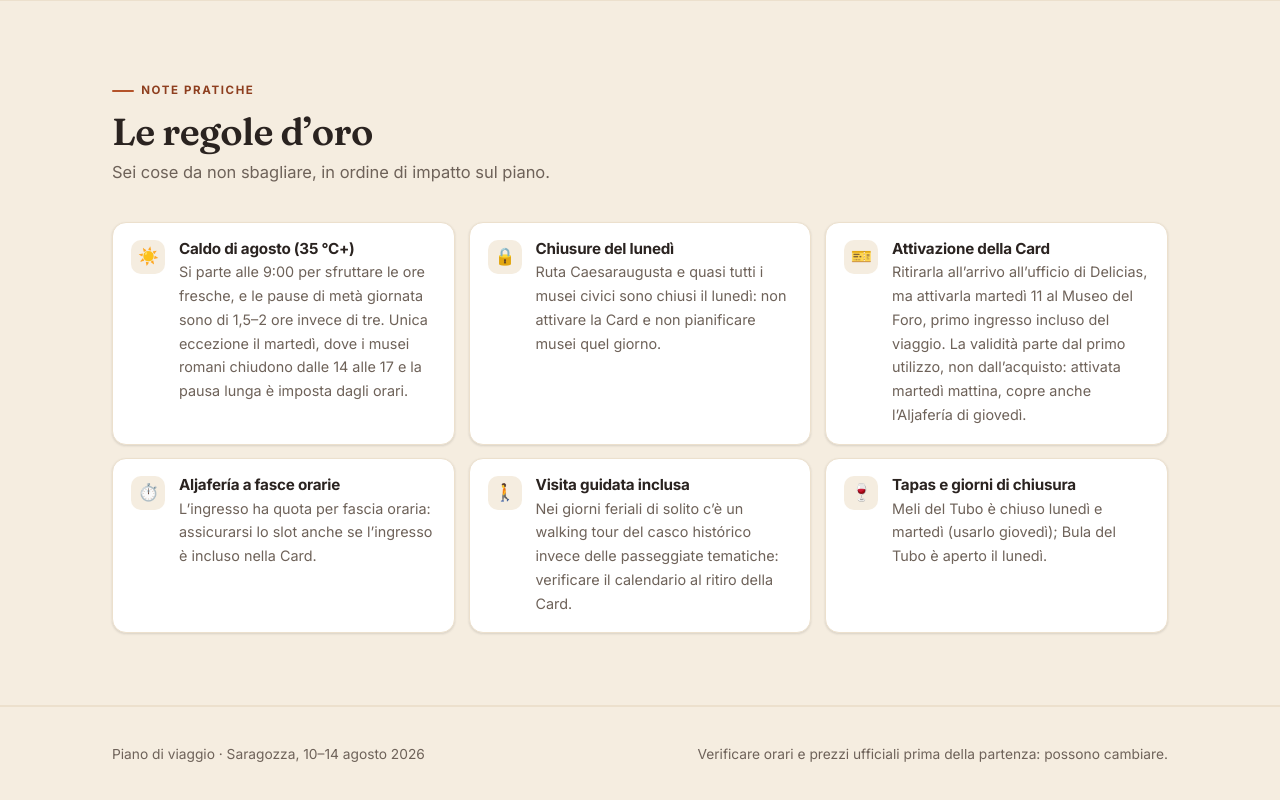
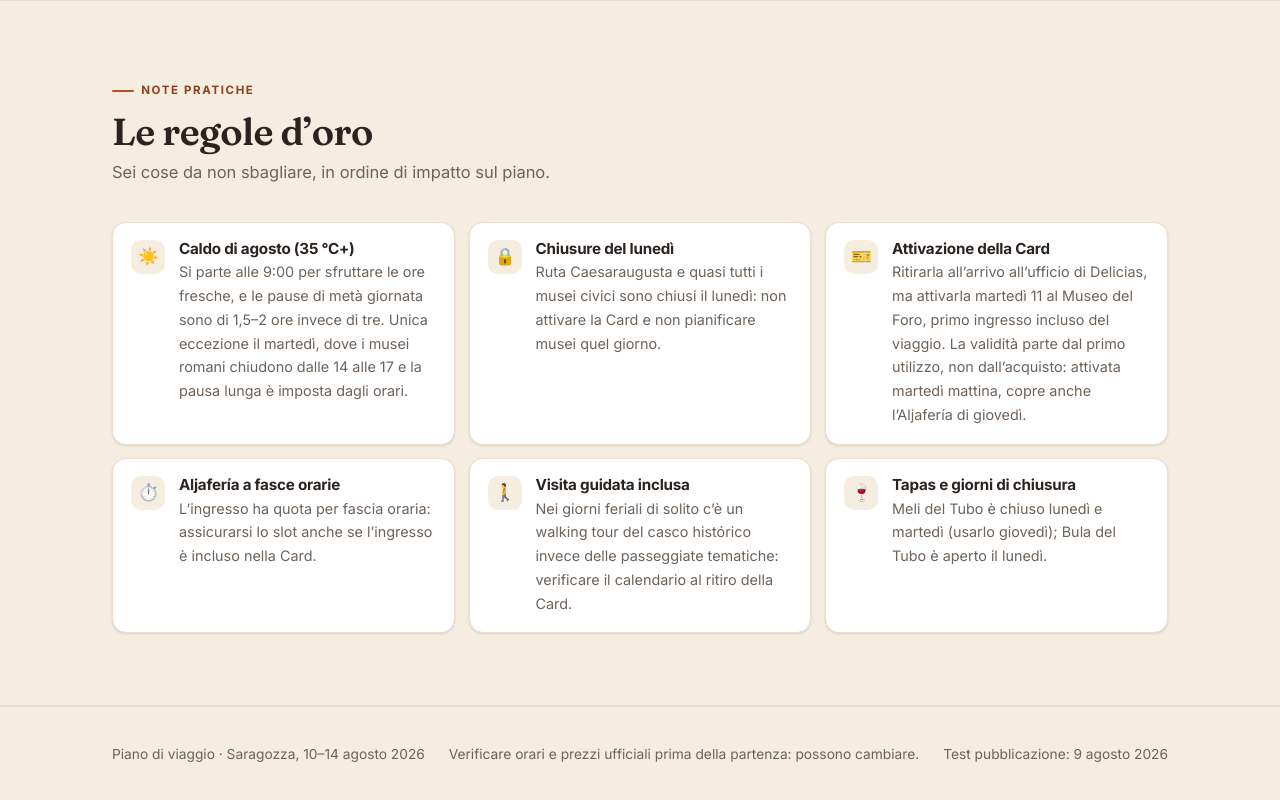
Before and after one commit to daniele96/saragozza-2026, a plain HTML site: page index.html in a window 1280 px wide. Shown: the part 9035-9835 px from the top of the page. Drawn offline with nearby package versions, Linux system fonts and the light colour scheme.

Commit message:
Test pubblicazione: nota temporanea nel footer (#1)
Claude-Session: https://claude.ai/code/session_01881FcuEskuy36wnEdwUBM1

Co-authored-by: Claude <noreply@anthropic.com>

```diff
--- a/index.html
+++ b/index.html
@@ -424,6 +424,7 @@
   <div class="wrap footer__inner">
     <p>Piano di viaggio · Saragozza, 10–14 agosto 2026</p>
     <p>Verificare orari e prezzi ufficiali prima della partenza: possono cambiare.</p>
+    <p>Test pubblicazione: 9 agosto 2026</p>
   </div>
 </footer>
 
```
